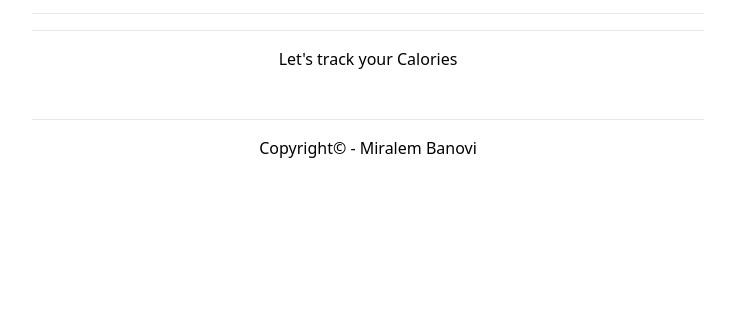
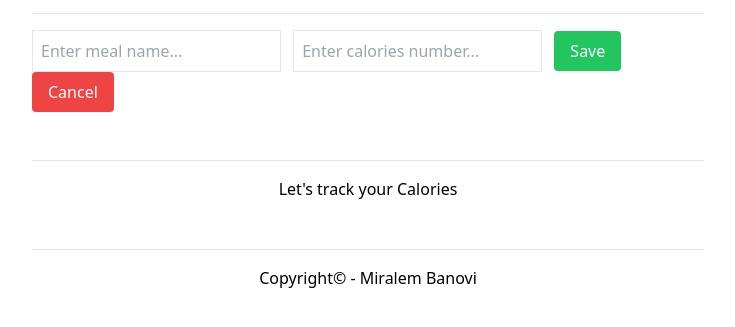
Before and after one commit to Miralem-Ba/Modul_323_Calories_Counter, a plain HTML site: page src/calories_counter.html in a window 1280 px wide. Shown: the part 55-382 px from the top of the page, without its empty margins (272-1007 px from the left). Drawn offline with nearby package versions, Linux system fonts and the light colour scheme.

Commit message:
added text fields for meal and calories and added enter and cancel button

```diff
--- a/src/calories_counter.html
+++ b/src/calories_counter.html
@@ -13,6 +13,14 @@
           <span class="font-mono font-bold">Modul 323 - Calories Counter</span>
         </div>
 
+        <div class="max-w-2xl mx-auto py-4">
+          <div class="mb-4">
+            <input class="border p-2 mr-2" type="text" placeholder="Enter meal name..." />
+            <input class="border p-2 mr-2" type="number" placeholder="Enter calories number..." />
+            <button class="bg-green-500 text-white py-2 px-4 rounded">Save</button>
+            <button class="bg-red-500 text-white py-2 px-4 rounded">Cancel</button>
+          </div>
+
     </header>
     <div class="max-w-2xl m-auto text-center border-t-gray-200 border-t pt-4">Let's track your Calories</div>
     </main>
```
